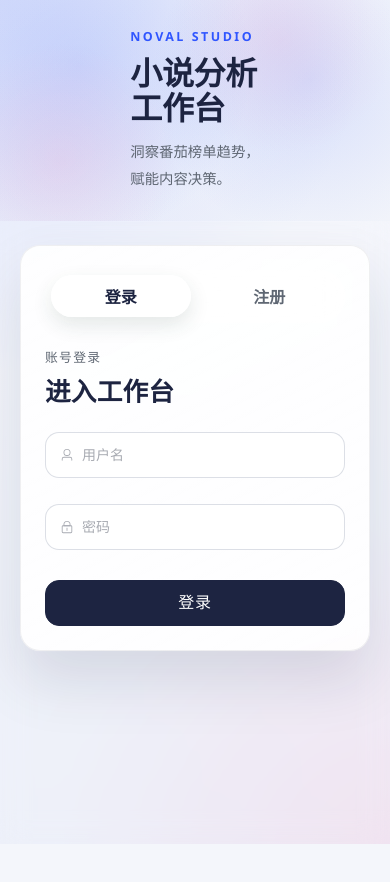
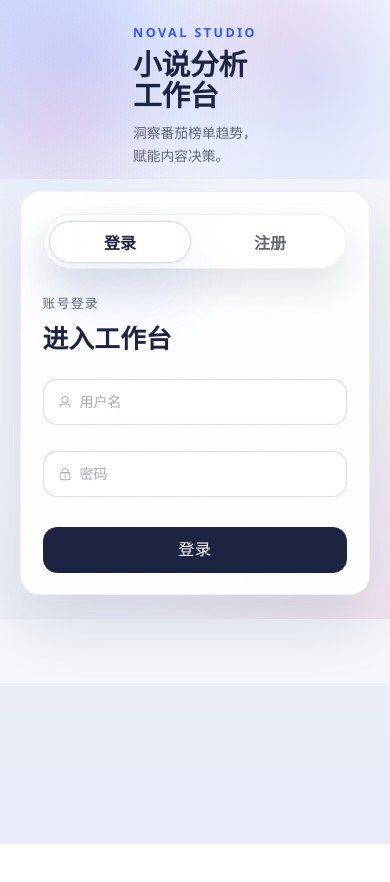
Before and after one commit to flyon20/noval, a Vue app in the folder frontend/: page /login in a window 390 px wide. Shown: the top 882 px of the page. After the commit the page ends 844 px from the top, so only its background shows below. Built offline with nearby package versions, Linux system fonts and the light colour scheme; no server answers.

Commit message:
fix: keep register payload aligned with cookie auth plan

```diff
--- a/frontend/src/api/auth.ts
+++ b/frontend/src/api/auth.ts
@@ -3,19 +3,19 @@ import { httpClient, rawHttpClient } from '@/lib/http';
 import type { ApiResponse } from '@/types/api';
 import type { LoginRequest, RegisterRequest, TokenResponse } from '@/types/auth';
 
-type AuthRequestPayload = {
+type LoginRequestPayload = {
   username: string;
   password: string;
   deviceLabel?: string;
 };
 
 export const authApi = {
-  login(payload: LoginRequest | AuthRequestPayload) {
+  login(payload: LoginRequest | LoginRequestPayload) {
     return rawHttpClient.post<ApiResponse<TokenResponse>>('/api/auth/login', payload, {
       withCredentials: true,
     });
   },
-  register(payload: RegisterRequest | AuthRequestPayload) {
+  register(payload: RegisterRequest) {
     return rawHttpClient.post<ApiResponse<TokenResponse>>('/api/auth/register', payload, {
       withCredentials: true,
     });
--- a/frontend/src/views/login/LoginView.vue
+++ b/frontend/src/views/login/LoginView.vue
@@ -157,14 +157,18 @@ async function handleSubmit() {
   state.traceId = '';
 
   try {
-    const payload = {
+    const loginPayload = {
       username: form.username.trim(),
       password: form.password,
       deviceLabel: getDeviceLabel(),
     };
+    const registerPayload = {
+      username: form.username.trim(),
+      password: form.password,
+    };
     const response = isRegisterMode.value
-      ? await authApi.register(payload)
-      : await authApi.login(payload);
+      ? await authApi.register(registerPayload)
+      : await authApi.login(loginPayload);
 
     authStore.applyTokenResponse(response.data.data);
     triggerLoginBootstrap();
@@ -298,6 +302,8 @@ async function handleSubmit() {
   display: grid;
   grid-template-columns: 1fr 1fr;
   min-height: 100vh;
+  max-width: 100%;
+  overflow-x: clip;
   background:
     radial-gradient(circle at top left, rgba(92, 124, 250, 0.22), transparent 40%),
     radial-gradient(circle at bottom right, rgba(255, 147, 186, 0.18), transparent 36%),
@@ -428,14 +434,17 @@ async function handleSubmit() {
   padding: 0.35rem;
   border-radius: 999px;
   background: color-mix(in srgb, var(--color-glass) 72%, transparent);
-  backdrop-filter: blur(12px);
+  backdrop-filter: blur(14px) saturate(1.12);
+  -webkit-backdrop-filter: blur(14px) saturate(1.12);
+  border: 1px solid color-mix(in srgb, var(--color-border) 82%, transparent);
+  box-shadow: var(--shadow-card);
 }
 
 .login-card__mode-item {
   min-height: 42px;
-  border: 0;
+  border: 1px solid transparent;
   border-radius: 999px;
-  background: transparent;
+  background: color-mix(in srgb, var(--color-glass) 38%, transparent);
   color: var(--color-text-muted);
   font: inherit;
   font-weight: 600;
@@ -447,9 +456,12 @@ async function handleSubmit() {
 }
 
 .login-card__mode-item.is-active {
-  background: rgba(255, 255, 255, 0.96);
+  background:
+    linear-gradient(135deg, rgba(255, 255, 255, 0.22), rgba(255, 255, 255, 0.1)),
+    color-mix(in srgb, var(--color-glass) 92%, transparent);
+  border-color: color-mix(in srgb, var(--color-accent) 28%, transparent);
   color: var(--color-primary);
-  box-shadow: 0 8px 20px rgba(35, 65, 58, 0.12);
+  box-shadow: var(--shadow-glow);
 }
 
 .login-card__heading {
@@ -498,21 +510,22 @@ async function handleSubmit() {
 @media (max-width: 768px) {
   .login-page {
     grid-template-columns: 1fr;
-    grid-template-rows: auto 1fr;
+    grid-template-rows: auto auto;
+    min-height: auto;
   }
 
   .login-page__hero {
-    padding: 1.75rem 1.25rem;
+    padding: 1.5rem 1.25rem 0.75rem;
     align-items: flex-start;
   }
 
   .login-page__hero-inner {
-    gap: 0.75rem;
+    gap: 0.55rem;
     max-width: 100%;
   }
 
   .login-page__headline {
-    font-size: 2rem;
+    font-size: 1.8rem;
   }
 
   .login-page__features {
@@ -520,17 +533,18 @@ async function handleSubmit() {
   }
 
   .login-page__description {
-    font-size: 0.9rem;
+    font-size: 0.86rem;
+    line-height: 1.65;
   }
 
   .login-page__form-wrap {
     align-items: flex-start;
-    padding: 1.5rem 1.25rem;
+    padding: 0.75rem 1.25rem 1.5rem;
   }
 
   .login-card {
     width: 100%;
-    padding: 1.5rem;
+    padding: 1.35rem;
     border-radius: 1.25rem;
   }
 }
```
Also changed, not shown: 1 other file (tests, documents, lock files or other folders).
